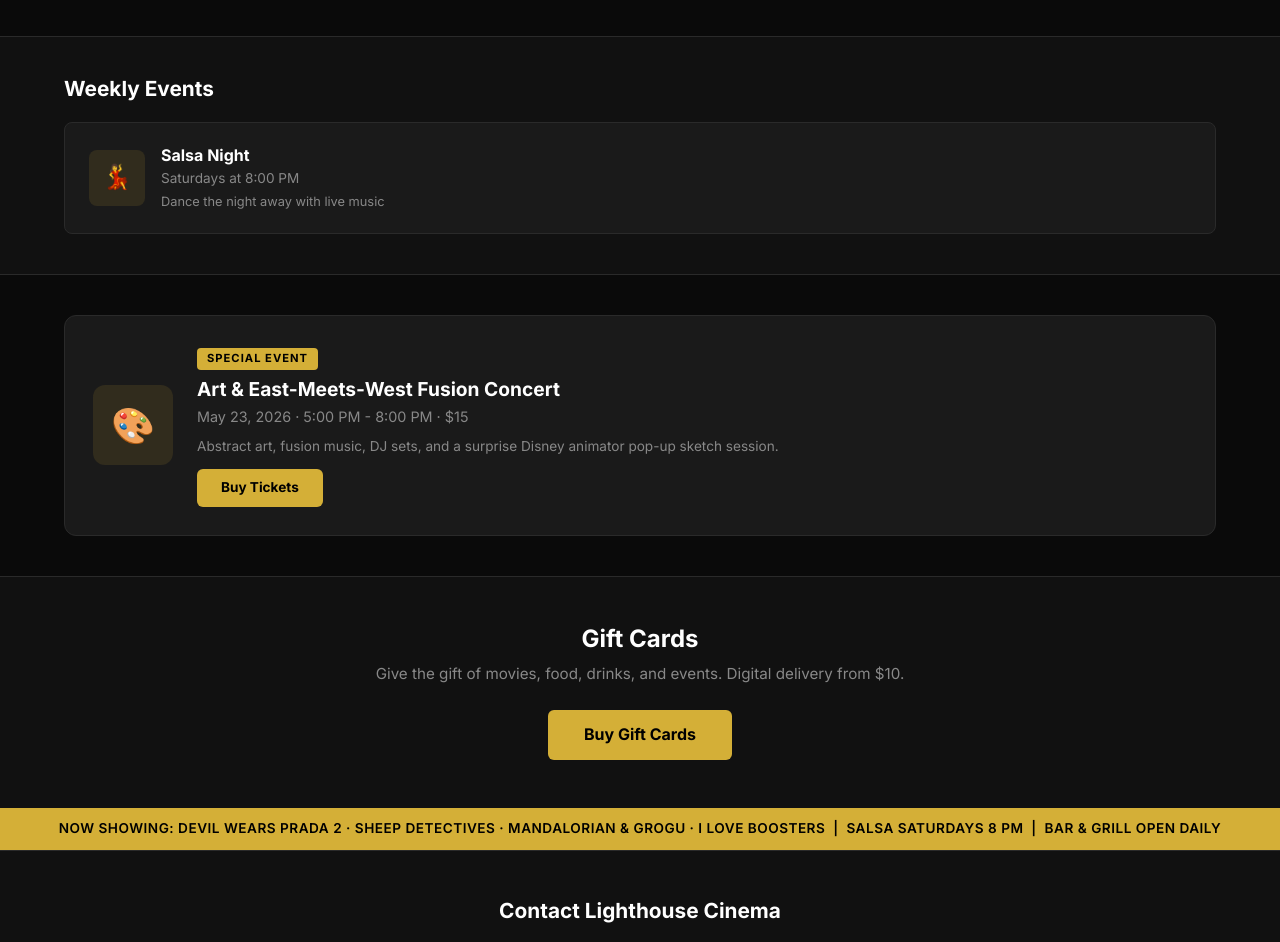
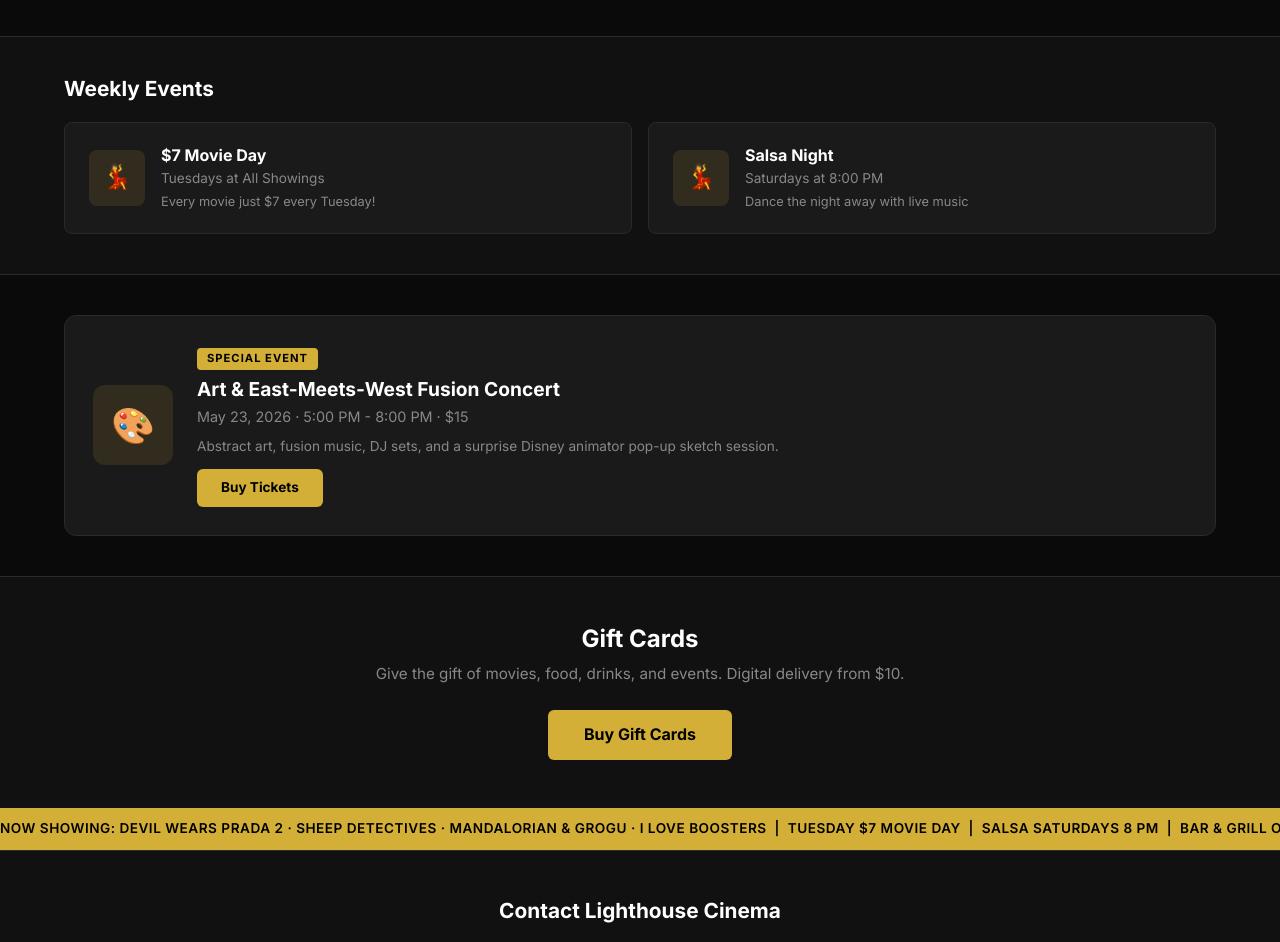
Before and after one commit to lighthousecinemapg-cyber/lighthouse-cinema, a Next.js app: page / in a window 1280 px wide. Shown: the part 1840-2782 px from the top of the page. Built offline with nearby package versions, Linux system fonts and the light colour scheme.

Commit message:
Add Tuesday $7 Movie Day to website and marquee

```diff
--- a/app/page.js
+++ b/app/page.js
@@ -424,6 +424,7 @@ export default function HomePage() {
               </h2>
               <div style={{ display: 'grid', gridTemplateColumns: 'repeat(auto-fit, minmax(250px, 1fr))', gap: 16 }}>
                 {[
+                  { day: 'Tuesday', name: '$7 Movie Day', time: 'All Showings', desc: 'Every movie just $7 every Tuesday!' },
                   { day: 'Saturday', name: 'Salsa Night', time: '8:00 PM', desc: 'Dance the night away with live music' },
                 ].map(function(item) {
                   return (
@@ -670,6 +671,7 @@ export default function HomePage() {
       }}>
         <div style={{ whiteSpace: 'nowrap', textAlign: 'center', letterSpacing: 0.5 }}>
           NOW SHOWING: DEVIL WEARS PRADA 2 &middot; SHEEP DETECTIVES &middot; MANDALORIAN &amp; GROGU &middot; I LOVE BOOSTERS &nbsp;|&nbsp;
+          TUESDAY $7 MOVIE DAY &nbsp;|&nbsp;
           SALSA SATURDAYS 8 PM &nbsp;|&nbsp;
           BAR &amp; GRILL OPEN DAILY
         </div>
```
